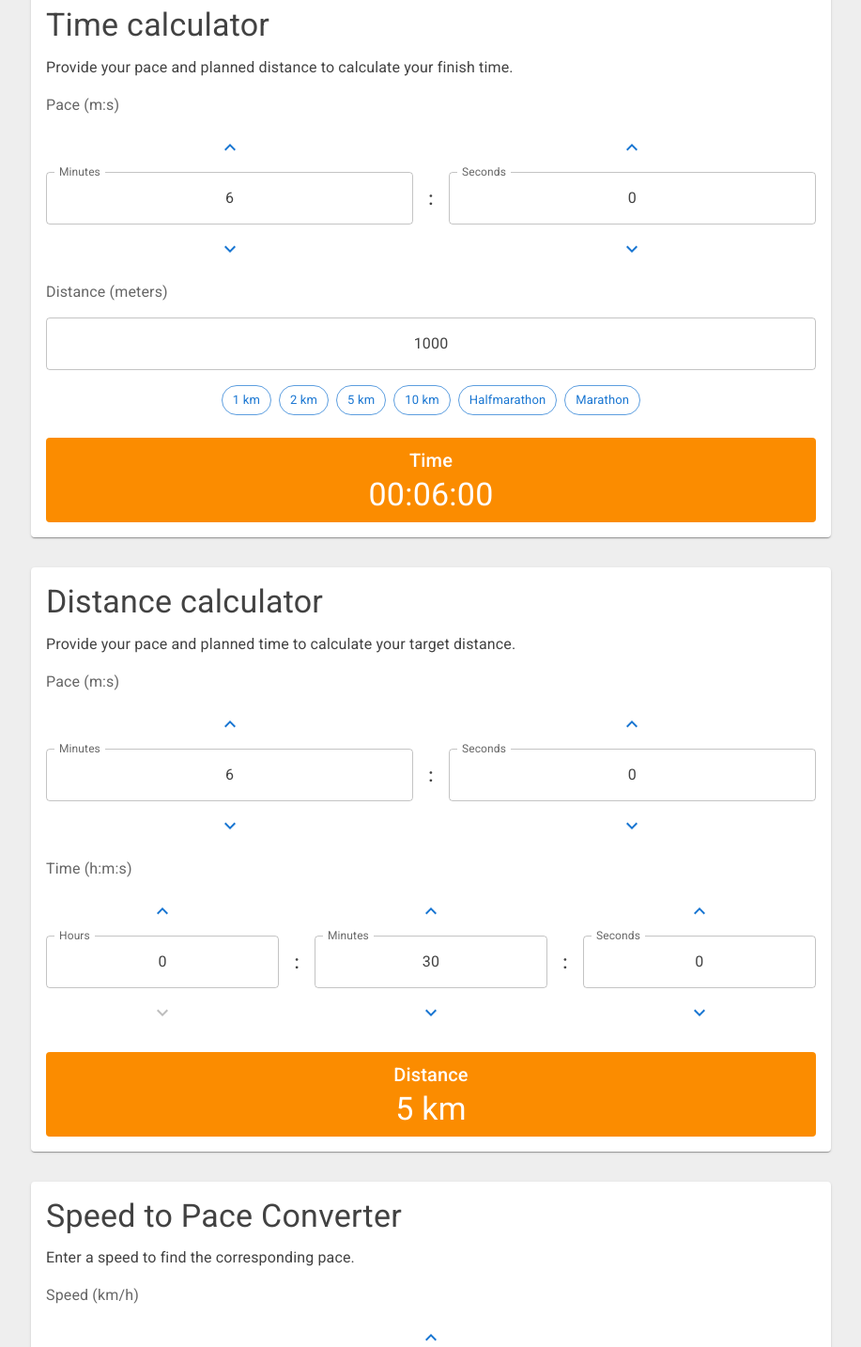
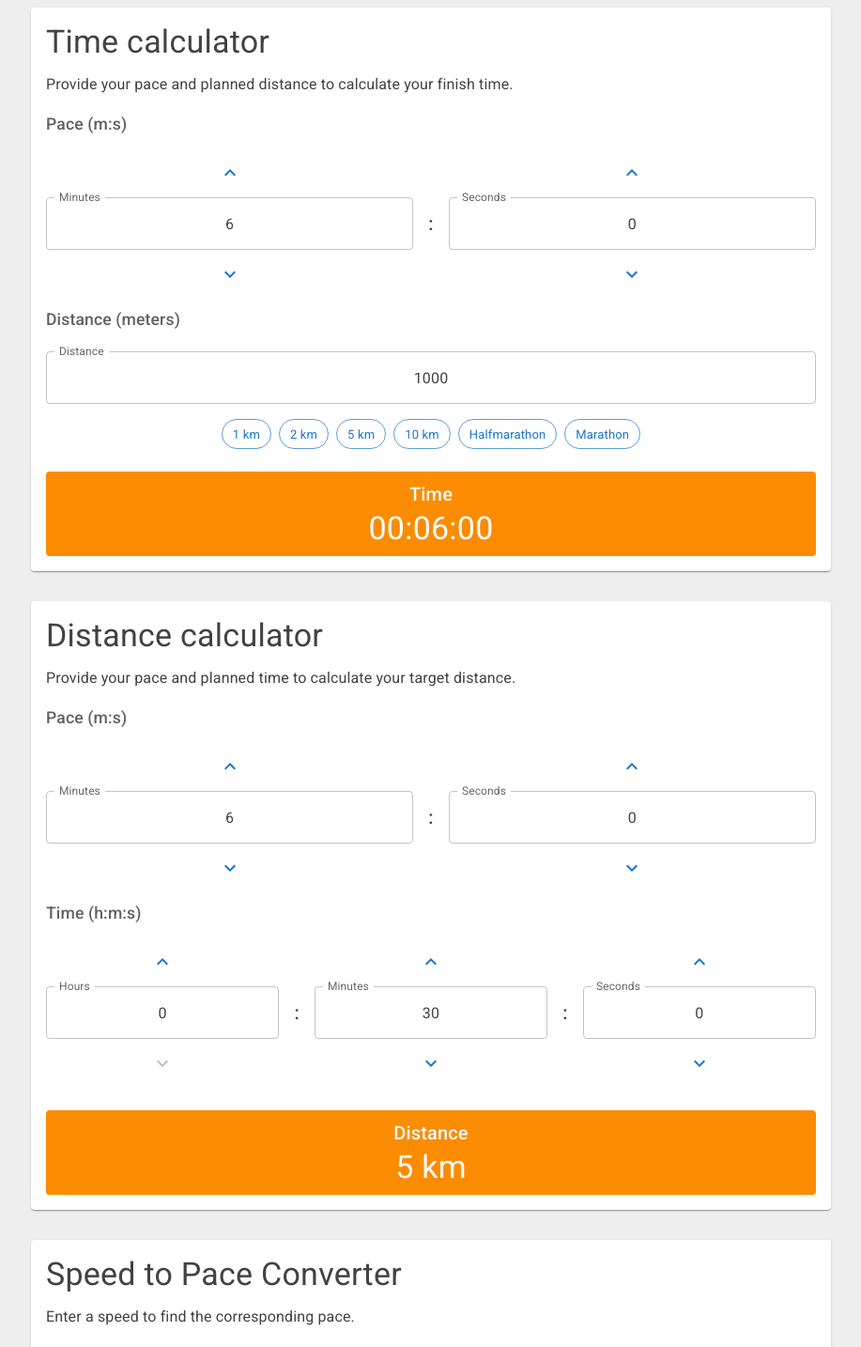
Before and after one commit to rwilinski/running-calculators, a React (Create React App) app: page / in a window 1280 px wide. Shown: the part 800-2234 px from the top of the page at 94% size, without its empty margins (181-1098 px from the left). Built offline with nearby package versions, Linux system fonts and the light colour scheme.

Commit message:
Label component

```diff
--- a/src/app/modules/distance-calculator.module.tsx
+++ b/src/app/modules/distance-calculator.module.tsx
@@ -1,4 +1,4 @@
-import { InputLabel, Typography } from '@mui/material';
+import { Typography } from '@mui/material';
 import { useEffect, useState } from 'react';
 
 import { displayDistance } from '../utils/display.util';
@@ -26,11 +26,7 @@ export const DistanceCalculator = () => {
         Provide your pace and planned time to calculate your target distance.
       </Typography>
 
-      <InputLabel sx={{ mb: 2 }}>Pace (m:s)</InputLabel>
-
       <TimePicker value={pace} onChange={setPace} asPace />
-
-      <InputLabel sx={{ mb: 2, mt: 2 }}>Time (h:m:s)</InputLabel>
 
       <TimePicker value={time} onChange={setTime} />
 
--- a/src/app/modules/pace-calculator.module.tsx
+++ b/src/app/modules/pace-calculator.module.tsx
@@ -2,7 +2,6 @@ import {
   Accordion,
   AccordionDetails,
   AccordionSummary,
-  InputLabel,
   Typography,
 } from '@mui/material';
 import ExpandMoreIcon from '@mui/icons-material/ExpandMore';
@@ -41,11 +40,7 @@ export const PaceCalculator = () => {
         finishing time.
       </Typography>
 
-      <InputLabel sx={{ mb: 2 }}>Expected time (h:m:s)</InputLabel>
-
       <TimePicker value={time} onChange={setTime} />
-
-      <InputLabel sx={{ mb: 2, mt: 2 }}>Distance (meters)</InputLabel>
 
       <DistancePicker value={distance} onChange={setDistance} />
 
--- a/src/app/modules/pace-to-speed-converter.module.tsx
+++ b/src/app/modules/pace-to-speed-converter.module.tsx
@@ -1,4 +1,4 @@
-import { InputLabel, Typography } from '@mui/material';
+import { Typography } from '@mui/material';
 import { useEffect, useState } from 'react';
 
 import { displaySpeed } from '../utils/display.util';
@@ -25,8 +25,6 @@ export const PaceToSpeedConverter = () => {
         Enter a pace to find the corresponding speed.
       </Typography>
 
-      <InputLabel sx={{ mb: 2 }}>Pace (m:s)</InputLabel>
-
       <TimePicker asPace value={pace} onChange={setPace} />
 
       <Summary>
--- a/src/app/modules/speed-to-pace-converter.module.tsx
+++ b/src/app/modules/speed-to-pace-converter.module.tsx
@@ -1,4 +1,4 @@
-import { InputLabel, Typography } from '@mui/material';
+import { Typography } from '@mui/material';
 import { useEffect, useState } from 'react';
 
 import { displayPace } from '../utils/display.util';
@@ -25,8 +25,6 @@ export const SpeedToPaceConverter = () => {
         Enter a speed to find the corresponding pace.
       </Typography>
 
-      <InputLabel sx={{ mb: 2 }}>Speed (km/h)</InputLabel>
-
       <SpeedPicker value={speed} onChange={setSpeed} />
 
       <Summary>
--- a/src/app/modules/time-calculator.module.tsx
+++ b/src/app/modules/time-calculator.module.tsx
@@ -1,4 +1,4 @@
-import { InputLabel, Typography } from '@mui/material';
+import { Typography } from '@mui/material';
 import { useEffect, useState } from 'react';
 
 import { displayTime } from '../utils/display.util';
@@ -27,11 +27,7 @@ export const TimeCalculator = () => {
         Provide your pace and planned distance to calculate your finish time.
       </Typography>
 
-      <InputLabel sx={{ mb: 2 }}>Pace (m:s)</InputLabel>
-
       <TimePicker value={time} onChange={setTime} asPace />
-
-      <InputLabel sx={{ mb: 2, mt: 2 }}>Distance (meters)</InputLabel>
 
       <DistancePicker value={distance} onChange={setDistance} />
 
--- a/src/app/shared/distance-picker.component.tsx
+++ b/src/app/shared/distance-picker.component.tsx
@@ -2,6 +2,7 @@ import { Chip, Stack, TextField } from '@mui/material';
 import { useEffect, useState } from 'react';
 
 import { displayDistance } from './../utils/display.util';
+import { Label } from './label.component';
 
 const DISTANCES = [
   {
@@ -48,8 +49,11 @@ export const DistancePicker: React.FC<DistancePickerProps> = ({
 
   return (
     <>
+      <Label>Distance (meters)</Label>
+
       <TextField
         type="number"
+        label="Distance"
         sx={{ mb: 2 }}
         value={distance}
         onChange={({ target: { value } }) => {
--- /dev/null
+++ b/src/app/shared/label.component.tsx
@@ -0,0 +1,14 @@
+import { Typography } from '@mui/material';
+
+export const Label: React.FC = ({ children }) => {
+  return (
+    <Typography
+      variant="h6"
+      sx={{ mb: 2.5 }}
+      color="grey.700"
+      fontSize="1.1rem"
+    >
+      {children}
+    </Typography>
+  );
+};
--- a/src/app/shared/speed-picker.component.tsx
+++ b/src/app/shared/speed-picker.component.tsx
@@ -1,6 +1,7 @@
 import { Grid } from '@mui/material';
 
 import { InputSpinner } from './input-spinner.component';
+import { Label } from './label.component';
 
 type SpeedPickerProps = {
   value: number;
@@ -12,6 +13,9 @@ export const SpeedPicker: React.FC<SpeedPickerProps> = ({
   onChange,
 }) => {
   return (
+    <>
+      <Label>Speed (km/h)</Label>
+
       <Grid container spacing={2}>
         <Grid item xs>
           <InputSpinner
@@ -23,5 +27,6 @@ export const SpeedPicker: React.FC<SpeedPickerProps> = ({
           />
         </Grid>
       </Grid>
+    </>
   );
 };
--- a/src/app/shared/time-picker.component.tsx
+++ b/src/app/shared/time-picker.component.tsx
@@ -3,6 +3,7 @@ import { useEffect, useState } from 'react';
 
 import { secondsToTime, timeToSeconds } from './../utils/time.util';
 import { InputSpinner } from './input-spinner.component';
+import { Label } from './label.component';
 
 type TimePickerProps = {
   asPace?: boolean;
@@ -33,7 +34,10 @@ export const TimePicker: React.FC<TimePickerProps> = ({
   }, [hours, minutes, seconds]);
 
   return (
-    <Grid container spacing={2}>
+    <>
+      <Label>{asPace ? 'Pace (m:s)' : 'Time (h:m:s)'}</Label>
+
+      <Grid container spacing={2} sx={{ mb: 2 }}>
         {!asPace && (
           <>
             <Grid item xs>
@@ -69,5 +73,6 @@ export const TimePicker: React.FC<TimePickerProps> = ({
           />
         </Grid>
       </Grid>
+    </>
   );
 };
```
Lines whose indentation alone changed are shown as unchanged.
